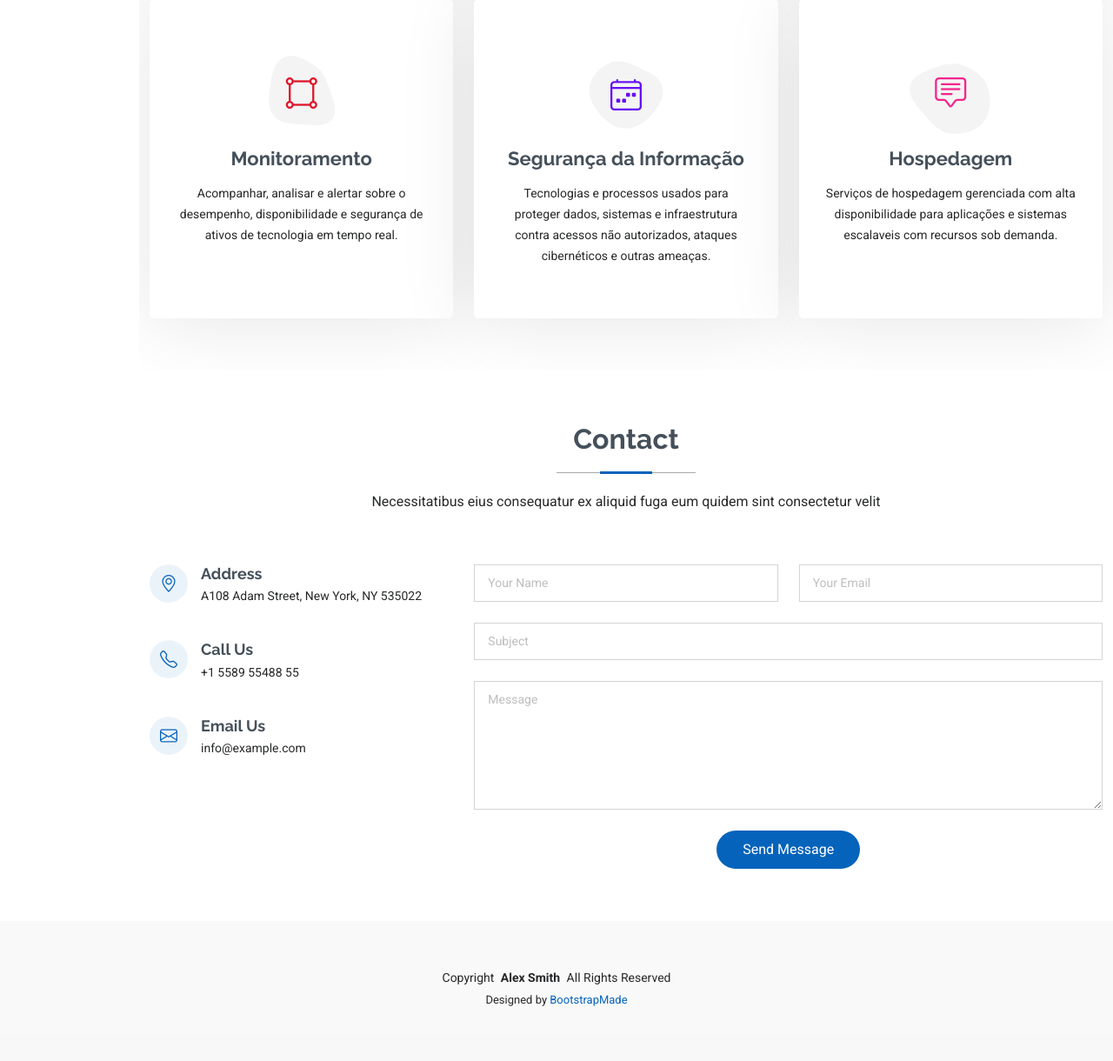
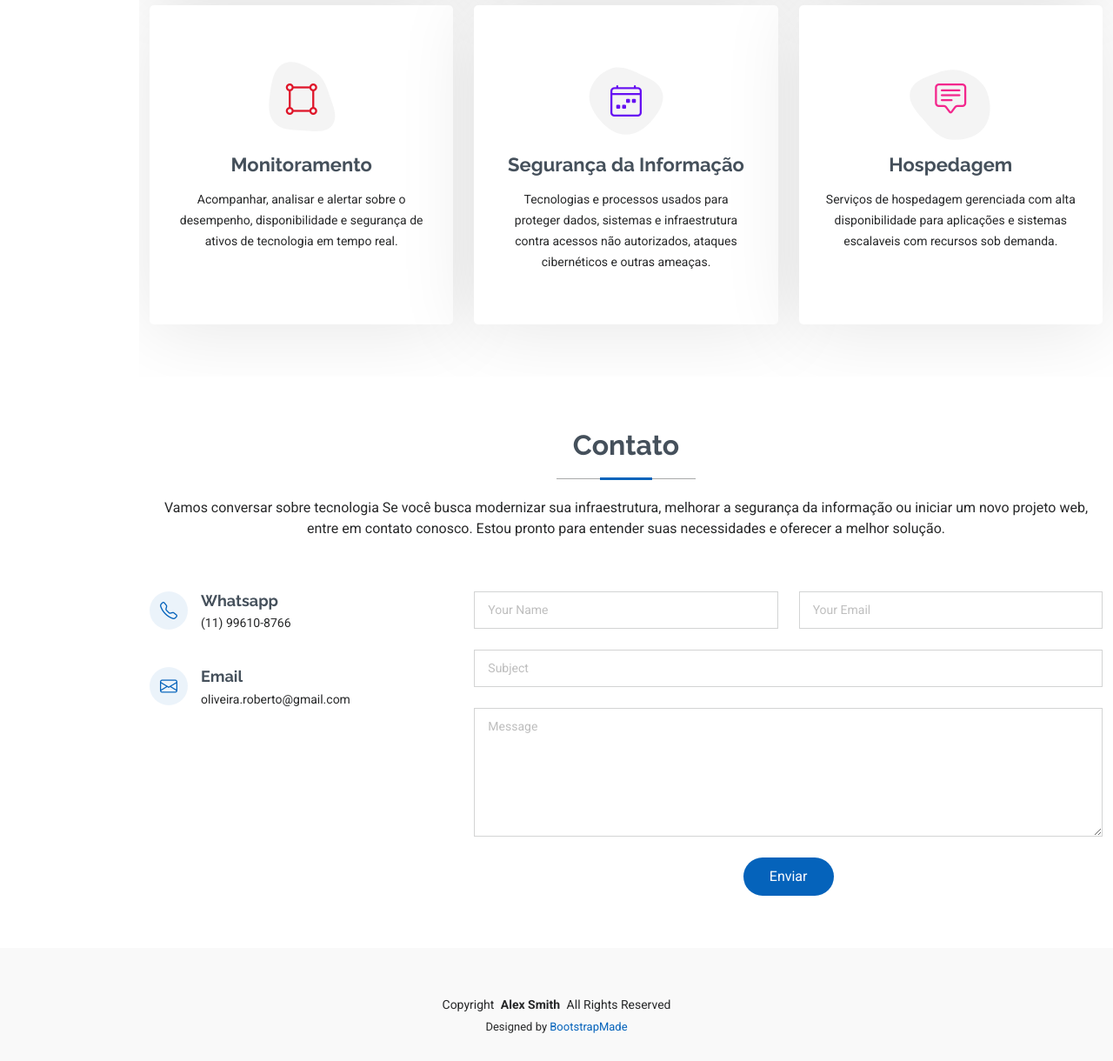
Before and after one commit to betosantos/projetoflask, a Flask app: page / in a window 1280 px wide. Shown: the part 3566-4786 px from the top of the page at 87% size. Before the commit the page ends 4723 px from the top, so only its background shows below. Run offline with Flask 3, Linux system fonts and the light colour scheme; data that the repository does not hold is empty; some libraries are stand-ins or nearby versions.

Commit message:
adicionado contato

```diff
--- a/templates/base.html
+++ b/templates/base.html
@@ -66,7 +66,7 @@
     </section><!-- /Hero Section -->
 
     <!-- About Section -->
-    <section id="about" class="about section mt-5">
+    <section id="about" class="about section mt-5" style="margin-top:55px !important;">
 
       <!-- Section Title -->
       <div class="container section-title" data-aos="fade-up">
@@ -306,9 +306,7 @@
           </div><!-- End Service Item -->
 
         </div>
-
       </div>
-
     </section><!-- /Services Section -->
 
 
@@ -317,8 +315,9 @@
 
       <!-- Section Title -->
       <div class="container section-title" data-aos="fade-up">
-        <h2>Contact</h2>
-        <p>Necessitatibus eius consequatur ex aliquid fuga eum quidem sint consectetur velit</p>
+        <h2>Contato</h2>
+        <p>Vamos conversar sobre tecnologia Se você busca modernizar sua infraestrutura, melhorar a segurança da informação ou iniciar um novo projeto web, entre em contato conosco.
+            Estou pronto para entender suas necessidades e oferecer a melhor solução.</p>
       </div><!-- End Section Title -->
 
       <div class="container" data-aos="fade" data-aos-delay="100">
@@ -326,27 +325,20 @@
         <div class="row gy-4">
 
           <div class="col-lg-4">
-            <div class="info-item d-flex" data-aos="fade-up" data-aos-delay="200">
-              <i class="bi bi-geo-alt flex-shrink-0"></i>
-              <div>
-                <h3>Address</h3>
-                <p>A108 Adam Street, New York, NY 535022</p>
-              </div>
-            </div><!-- End Info Item -->
 
             <div class="info-item d-flex" data-aos="fade-up" data-aos-delay="300">
               <i class="bi bi-telephone flex-shrink-0"></i>
               <div>
-                <h3>Call Us</h3>
-                <p>+1 5589 55488 55</p>
+                <h3>Whatsapp</h3>
+                <p>(11) 99610-8766 </p>
               </div>
             </div><!-- End Info Item -->
 
             <div class="info-item d-flex" data-aos="fade-up" data-aos-delay="400">
               <i class="bi bi-envelope flex-shrink-0"></i>
               <div>
-                <h3>Email Us</h3>
-                <p>info@example.com</p>
+                <h3>Email</h3>
+                <p>oliveira.roberto@gmail.com</p>
               </div>
             </div><!-- End Info Item -->
 
@@ -377,7 +369,7 @@
                   <div class="error-message"></div>
                   <div class="sent-message">Your message has been sent. Thank you!</div>
 
-                  <button type="submit">Send Message</button>
+                  <button type="submit">Enviar</button>
                 </div>
 
               </div>
```
